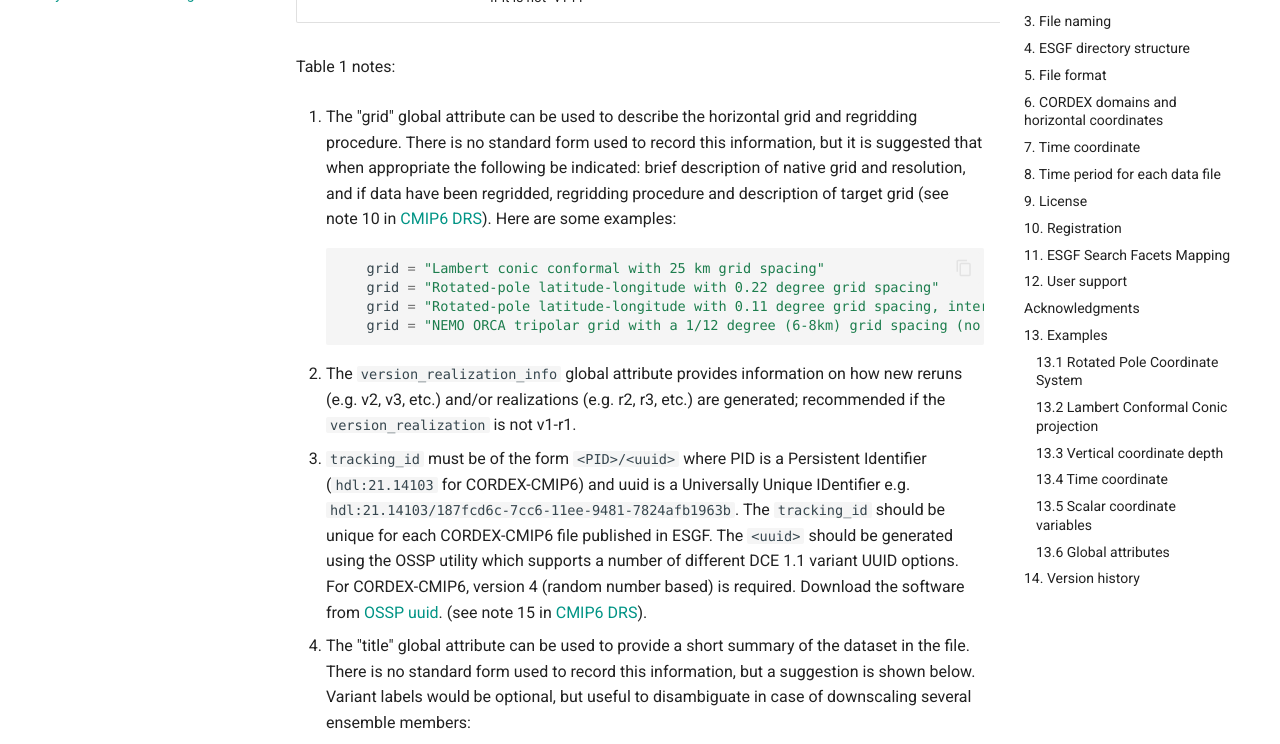
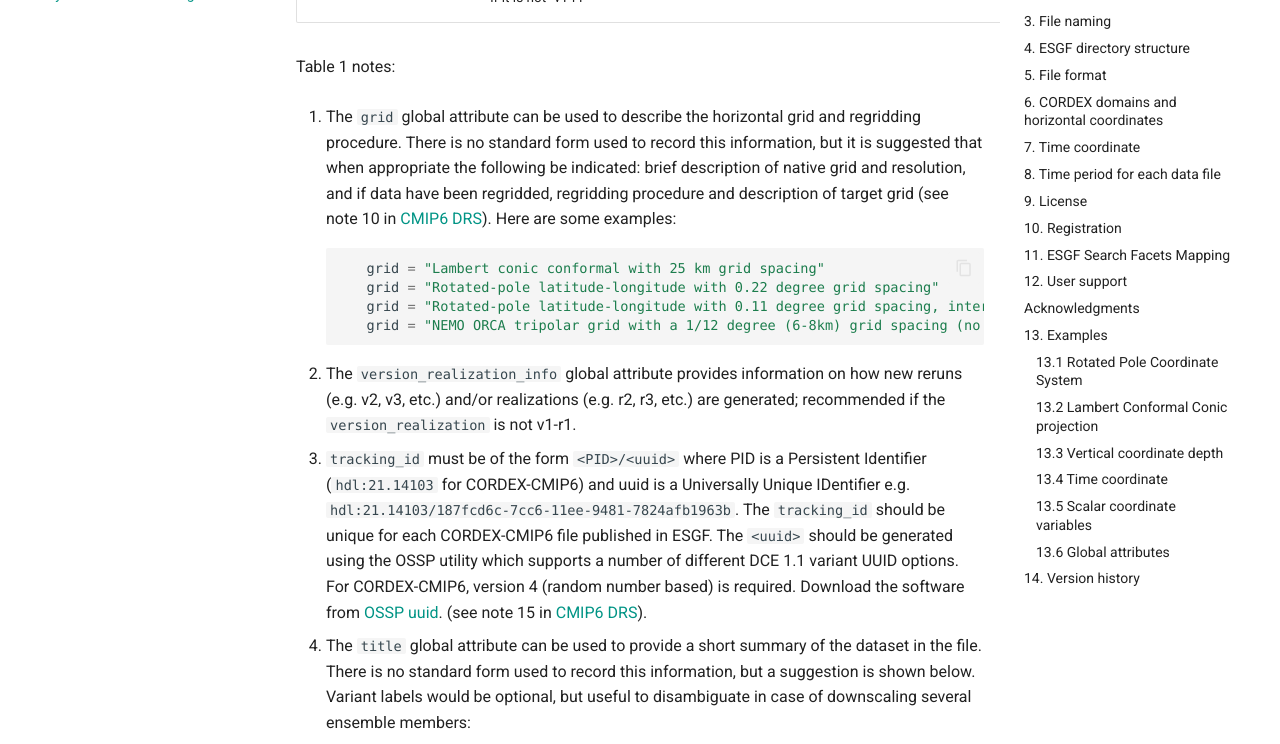
Before and after one commit to WCRP-CORDEX/archive-specifications, an MkDocs documentation site: the page built from docs/CORDEX-CMIP6_archiving_specifications_DD.md, in a window 1280 px wide and 1400 px high, scrolled down 7123 px. Shown: the part 153-897 px from the top of the window. Built offline with MkDocs 1.6.1 and Material for MkDocs 9.7.7, drawn with Linux system fonts in a browser that asks for light colours; comment, search, counter and statistics services are not loaded; the version menu is left out; some of the changed lines change nothing that is shown.

Commit message:
Fix note anchors

````diff
--- a/docs/CORDEX-CMIP6_archiving_specifications_DD.md
+++ b/docs/CORDEX-CMIP6_archiving_specifications_DD.md
@@ -104,7 +104,7 @@
 Table 1 notes:
 
 
- 1. <span id="grid-note"></span>The "grid" global attribute can be used to describe the horizontal grid and regridding procedure.   There is no standard form used to record this information, but it is suggested that when appropriate the following be indicated:  brief description of native grid and resolution, and if data have been regridded, regridding procedure and description of target grid (see note 10 in [CMIP6 DRS](https://goo.gl/v1drZl)).  Here are some examples:
+ 1. <a id="grid-note"></a>The `grid` global attribute can be used to describe the horizontal grid and regridding procedure.   There is no standard form used to record this information, but it is suggested that when appropriate the following be indicated:  brief description of native grid and resolution, and if data have been regridded, regridding procedure and description of target grid (see note 10 in [CMIP6 DRS](https://goo.gl/v1drZl)).  Here are some examples:
 ```python
    grid = "Lambert conic conformal with 25 km grid spacing"
    grid = "Rotated-pole latitude-longitude with 0.22 degree grid spacing"
@@ -116,7 +116,7 @@
 
  3. `tracking_id` must be of the form `<PID>/<uuid>` where PID is a Persistent Identifier (`hdl:21.14103` for CORDEX-CMIP6) and  uuid is a Universally Unique IDentifier e.g. `hdl:21.14103/187fcd6c-7cc6-11ee-9481-7824afb1963b`. The `tracking_id` should be unique for each CORDEX-CMIP6 file published in ESGF.  The `<uuid>` should be generated using the OSSP utility which supports a number of different DCE 1.1 variant UUID options.  For CORDEX-CMIP6, version 4 (random number based) is required.  Download the software from [OSSP uuid](http://www.ossp.org/pkg/lib/uuid/). (see note 15 in [CMIP6 DRS](https://goo.gl/v1drZl)).
 
- 4. <span id="title-note"></span>The "title" global attribute can be used to provide a short summary of the dataset in the file. There is no standard form used to record this information, but a suggestion is shown below. Variant labels would be optional, but useful to disambiguate in case of downscaling several ensemble members:
+ 4. <a id="title-note"></a>The `title` global attribute can be used to provide a short summary of the dataset in the file. There is no standard form used to record this information, but a suggestion is shown below. Variant labels would be optional, but useful to disambiguate in case of downscaling several ensemble members:
 ```python
    title = f"{institution_id} {source_id} downscaling of {driving_source_id} {driving_experiment_id} [{driving_variant_label}] for {project_id} {domain_id}"
    title = "MyINST MyRCM-2-1 downscaling of MyGCM6-2 ssp370 for CORDEX-CMIP6 AFR-12"
````
